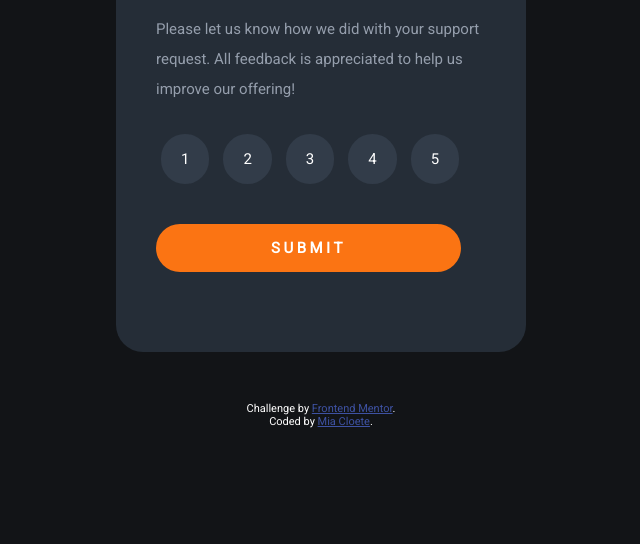
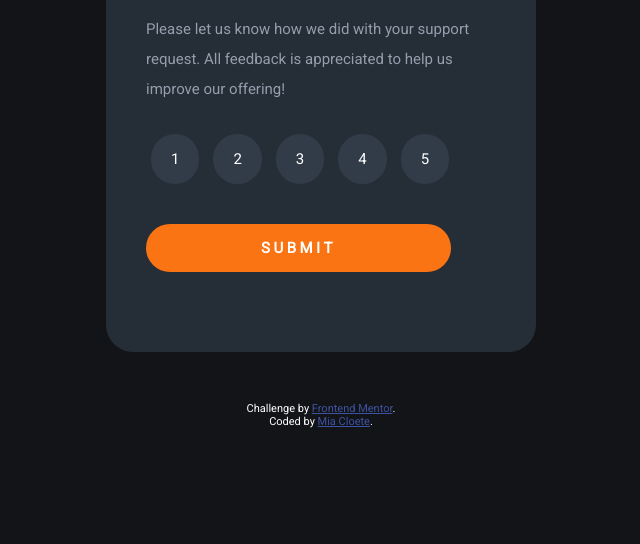
Before and after one commit to MiaC73/FEM-RatingChallenge, a plain HTML site: page index.html in a window 1280 px wide. Shown: the part 256-800 px from the top of the page, without its empty margins (319-959 px from the left). Drawn offline with nearby package versions, Linux system fonts and the light colour scheme.

Commit message:
Updated padding of box in css

```diff
--- a/styles.css
+++ b/styles.css
@@ -20,7 +20,7 @@ p {
   background-color: hsl(213, 19%, 18%);
   border-radius: 27px;
   width: 350px;
-  padding: 40px 20px 40px 40px;
+  padding: 40px 40px 40px 40px;
   margin: 50px auto;
 }
 
```
